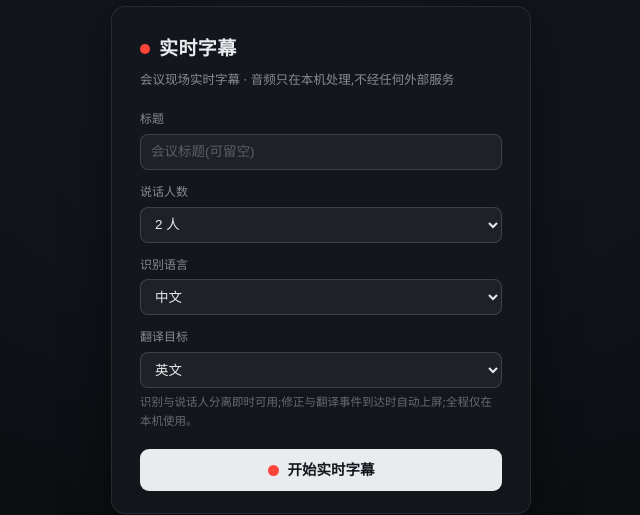
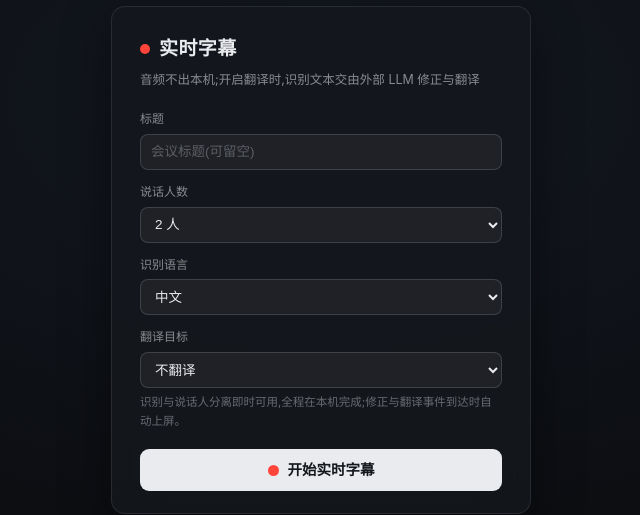
Before and after one commit to rendylong/translagent, a plain HTML site: page transcriber/static/live.html in a window 1280 px wide. Shown: the part 140-655 px from the top of the page, 319-959 px from the left. Drawn offline with Linux system fonts and the light colour scheme.

Commit message:
WP4 翻译默认改「不翻译」与隐私文案落地:fTgt selected 移至空值项(外发必须显式选择);note 动态化 #langNote(updateLangNote 按 tgt==src 切两段精确文案,fTgt/fSrc 双监听,初始随恢复值同步);旧默认 zh>en 一次性迁移 migrateLegacyLang(恰为旧默认即清键,显式选过被重置一次隐私收益优先)——表单路径弃用旧值走新默认不翻译(行为向量曾抓到沿用返回值的回归,已修),resume 路径保原值仅清键不改写本次会话展示(resume 无 start 上行,真实语言在服务端),init 调序先 resume 判定后表单恢复防迁移抢跑;:262 sub 改「音频不出本机;开启翻译时…」,:350 hint 只说音频不动,stopChip 未配密钥提示保留;7.8 f1 升白:started.llm===false 或 tgt==src 时 documentElement 加 llm-off(开始判一次,页面单会话生命周期 endNew 整页刷新无需卸除;resume 无 started 按语言对判,原 llm 旗标未持久化无从恢复),CSS 账本侧 .srow.f1 .stx 升 var(--lc-txt),面板侧升 light-dark(#1b1e23,var(--lc-txt))(面板随系统深浅色,浅色白底垫 #fff 不可读,定稿白语义取正文色,与账本侧差异已注释),译文层 --lc-tr 不动

```diff
--- a/transcriber/static/live.html
+++ b/transcriber/static/live.html
@@ -12,7 +12,7 @@
   :root{
     color-scheme: light dark;
     --lc-txt:#fff;                            /* 定稿句 ≈8.1:1 */
-    --lc-f1:rgba(255,255,255,.48);            /* pass1 待修正,过渡态有意更暗 ≈3.2:1 */
+    --lc-f1:rgba(255,255,255,.48);            /* pass1 待修正,过渡态有意更暗 ≈3.2:1;llm-off 会话直接升白 */
     --lc-partial:rgba(255,255,255,.68);       /* 正在说 ≈4.8:1,与 f1 拉开 20pp 瞥读可分 */
     --lc-tr:rgba(255,255,255,.62);            /* 跟句译文 ≈4.3:1(次级注释,接受) */
     --lc-faint:rgba(255,255,255,.35);         /* 静音分隔等最弱层 */
@@ -96,6 +96,7 @@
   .blog .stx{min-width:0;overflow-wrap:break-word} /* 词内不硬断(anywhere 已弃用) */
   .blog .srow.f1 .stx{color:var(--lc-f1)}
   .blog .srow.p2 .stx,.blog .srow.llm .stx{color:var(--lc-txt)}
+  .llm-off .blog .srow.f1 .stx{color:var(--lc-txt)}   /* 7.8 无修正会话:pass1 句即定稿,f1 升白 */
   .blog .str{display:block;font-size:11.5px;color:var(--lc-tr)}    /* 句数对齐时的跟句译文 */
   .blog .trblk{font-size:11.5px;color:rgba(255,255,255,.5);padding-left:18px;
     overflow-wrap:break-word}                       /* 句数不等时的整窗译文回落 */
@@ -180,6 +181,9 @@
   .e .who{flex:none;font-size:12px;font-weight:650;color:light-dark(#575f6b,rgba(233,235,239,.6))}
   .e .txt{min-width:0;overflow-wrap:anywhere;font-size:14.5px}
   .e.f1 .txt{color:light-dark(#7c8592,rgba(233,235,239,.62))}
+  /* 7.8 面板侧同升「定稿正文色」:面板随系统深浅色,浅色下半白底垫 #fff 不可读,
+     故浅色取面板正文色 #1b1e23、深色取 --lc-txt(账本侧无此问题,直接 var(--lc-txt)) */
+  .llm-off .pbody .e.f1 .txt{color:light-dark(#1b1e23,var(--lc-txt))}
   .e.p2 .txt{font-weight:550}
   .e .tr{display:block;margin-top:2px;padding-left:17px;font-size:12.5px;
     color:light-dark(#575f6b,rgba(233,235,239,.58));overflow-wrap:anywhere}
@@ -259,7 +263,7 @@
 <section class="setup" id="setup">
   <form class="card" id="setupForm">
     <h1><i></i>实时字幕</h1>
-    <p class="sub">会议现场实时字幕 · 音频只在本机处理,不经任何外部服务</p>
+    <p class="sub">音频不出本机;开启翻译时,识别文本交由外部 LLM 修正与翻译</p>
     <div class="fld">
       <label for="fTitle">标题</label>
       <input id="fTitle" type="text" maxlength="80" placeholder="会议标题(可留空)">
@@ -285,12 +289,12 @@
     <div class="fld">
       <label for="fTgt">翻译目标</label>
       <select id="fTgt">
-        <option value="">不翻译</option>
+        <option value="" selected>不翻译</option>
         <option value="zh">中文</option>
-        <option value="en" selected>英文</option>
+        <option value="en">英文</option>
         <option value="ja">日文</option>
       </select>
-      <p class="note">识别与说话人分离即时可用;修正与翻译事件到达时自动上屏;全程仅在本机使用。</p>
+      <p class="note" id="langNote">识别与说话人分离即时可用,全程在本机完成;修正与翻译事件到达时自动上屏。</p>
     </div>
     <button class="go" id="goBtn" type="submit"><i></i>开始实时字幕</button>
     <p class="note" id="resumeNote" hidden></p>
--- a/transcriber/static/live.js
+++ b/transcriber/static/live.js
@@ -168,6 +168,8 @@ function handleEvent(ev){
         if (p[1] && p[1] !== p[0])
           setChip('stopChip', '未配置翻译密钥(.env),本场仅识别、不修正不翻译', 9000);
       }
+      // 7.8:无修正会话(无密钥或本就未选翻译)pass1 句即定稿——开始判一次,会话中途不改
+      applyLlmOff(ev.llm === false || langPairIsNoTranslate(state.lang));
       break;
     case 'partial':
       state.partial = ev.text || '';
@@ -814,11 +816,14 @@ var LANG_OK = {zh: 1, en: 1, ja: 1};
 var LANG_NAME = {zh: '中文', en: '英文', ja: '日文'};
 
 function langFromStorage(){
-  /* 存储仍是 'src>tgt' 对字符串(兼容旧值 zh>en / zh>zh 等):
-     tgt==src 即「不翻译」;非法值回落默认 zh>en。 */
-  var p = String(localStorage.getItem('live.lang') || 'zh>en').split('>');
+  /* 存储仍是 'src>tgt' 对字符串(兼容旧值 zh>zh 等):tgt==src 即「不翻译」。
+     旧默认 'zh>en' 在此一次性迁移清除(WP4,见 migrateLegacyLang);恰为旧默认的
+     返回值不得沿用(迁移的立意就是让旧默认失效),与无值/非法一样按新默认
+     「不翻译」回落(原回落 'en' 已废);其余合法值不动。 */
+  var raw = migrateLegacyLang();
+  var p = String(raw === LEGACY_DEFAULT_LANG ? '' : (raw || '')).split('>');
   var src = LANG_OK[p[0]] ? p[0] : 'zh';
-  var tgt = LANG_OK[p[1]] ? p[1] : 'en';
+  var tgt = LANG_OK[p[1]] ? p[1] : src;
   return {src: src, tgt: tgt === src ? '' : tgt};
 }
 
@@ -838,6 +843,42 @@ function langLabel(pairStr){
   var p = String(pairStr || '').split('>');
   var s = LANG_NAME[p[0]] || p[0], t = LANG_NAME[p[1]] || p[1];
   return p[1] === p[0] ? s + '(不翻译)' : s + ' → ' + t;
+}
+
+/* ---------- WP4 隐私:note 动态化 + 旧默认迁移 + 7.8 llm-off ---------- */
+
+var LEGACY_DEFAULT_LANG = 'zh>en';   // 旧版翻译默认;恰为此值即视为未显式选择(见迁移)
+var NOTE_LOCAL = '识别与说话人分离即时可用,全程在本机完成;修正与翻译事件到达时自动上屏。';
+var NOTE_REMOTE = '识别与说话人分离在本机完成;修正与翻译会把窗口文本(不含音频、路径、人名)发送至外部 LLM 服务。';
+
+function updateLangNote(){
+  /* tgt≠src 才外发:note 即时切换外发告知。fSrc 变化同样会翻转 tgt==src 语义
+     (如 tgt=en 时把 src 改成 en),两处 change 都监听。 */
+  var src = $('fSrc').value || 'zh';
+  var tgt = $('fTgt').value;
+  $('langNote').textContent = (tgt && tgt !== src) ? NOTE_REMOTE : NOTE_LOCAL;
+}
+
+function migrateLegacyLang(){
+  /* 旧默认一次性迁移(WP4):存量机器的 live.lang 恰为 'zh>en'(旧默认,无法区分
+     是否显式选过)时清除该键,让新默认「不翻译」生效——显式选过 zh>en 的用户被
+     重置一次,隐私收益优先;其余合法值不动。返回清除前读到的原始值:resume 路径
+     用它保持本次会话的展示语言不被迁移改写(真实会话语言在服务端,resume 不发 start)。 */
+  var raw = localStorage.getItem('live.lang');
+  if (raw === LEGACY_DEFAULT_LANG) localStorage.removeItem('live.lang');
+  return raw;
+}
+
+function langPairIsNoTranslate(pairStr){
+  var p = String(pairStr || '').split('>');
+  return p.length === 2 && p[0] !== '' && p[0] === p[1];
+}
+
+function applyLlmOff(off){
+  /* 7.8 f1 升白:无修正会话(服务端无密钥,或本就未选翻译)里 pass1 句上屏即定稿,
+     f1 灰层不再承担「待修正」语义 → 根节点 llm-off 让 f1 直接升定稿色(译文层不动)。
+     开始时判一次;页面单会话生命周期(endNew 走整页刷新),无需对称卸除。 */
+  document.documentElement.classList.toggle('llm-off', !!off);
 }
 
 /* ---------- 停止(文案硬约束:按钮就叫「停止」) ---------- */
@@ -914,9 +955,14 @@ function tryAutoResume(){
   state.autoResume = true;
   state.title = localStorage.getItem('live.title') || '实时会议';
   state.speakers = parseInt(localStorage.getItem('live.speakers') || '0', 10) || 0;
-  state.lang = localStorage.getItem('live.lang') || 'zh>en';
+  var savedLang = migrateLegacyLang();     // resume 路径同样过迁移(键清除);原值仍用于本次会话
+  state.lang = savedLang || 'zh>zh';       // resume 无 start 上行:真实语言在服务端,此处仅供
+                                           // 设置弹层展示与 llm-off 判断(旧回落 'zh>en' 已废)
   var sa = parseInt(localStorage.getItem('live.startedAt') || '0', 10);
   state.startedAt = sa > 0 ? sa : Date.now();
+  // resume 无 started 应答(llm 旗标拿不到):按恢复出的语言对判——不翻译会话升白;
+  // 曾选翻译的维持灰→白渐进(原始 llm 状态未持久化,backlog 重放也不携带,无从恢复)
+  applyLlmOff(langPairIsNoTranslate(state.lang));
   setPhase('connecting');
   startCapture().then(function(){
     enterLiveUI();
@@ -936,11 +982,6 @@ function init(){
   state.mode = modeParam === 'panel' || modeParam === 'bar'
     ? modeParam
     : (localStorage.getItem('live.mode') === 'panel' ? 'panel' : 'bar');
-  $('fTitle').value = localStorage.getItem('live.title') || '';
-  restoreLangSelects();
-  var sp = localStorage.getItem('live.speakers');
-  if (sp != null && $('fSpeakers').querySelector('option[value="' + sp + '"]'))
-    $('fSpeakers').value = sp;
 
   makeDraggable($('barGrab'), $('bar'), 'live.barPos', function(){
     var bar = $('bar');
@@ -959,6 +1000,8 @@ function init(){
     $('setupErr').hidden = true;
     beginSession();
   });
+  $('fTgt').addEventListener('change', updateLangNote);
+  $('fSrc').addEventListener('change', updateLangNote);   // src 变化同样翻转 tgt==src 语义
   $('barExpand').addEventListener('click', function(){ setMode('panel'); });
   $('panelCollapse').addEventListener('click', function(){ setMode('bar'); });
   $('barPause').addEventListener('click', togglePause);
@@ -985,7 +1028,16 @@ function init(){
     location.href = '/';
   });
 
-  if (!tryAutoResume()){ $('setup').hidden = false; }
+  // 先判 resume 再恢复表单:tryAutoResume 必须在表单路径迁移之前拿到 live.lang 原始值
+  //(langFromStorage 的迁移会清掉旧默认键,顺序反了会改写本次会话的展示语言)
+  var resumed = tryAutoResume();
+  $('fTitle').value = localStorage.getItem('live.title') || '';
+  restoreLangSelects();               // 表单路径迁移在此发生;resume 失败回表单时已是新默认
+  var sp = localStorage.getItem('live.speakers');
+  if (sp != null && $('fSpeakers').querySelector('option[value="' + sp + '"]'))
+    $('fSpeakers').value = sp;
+  updateLangNote();                   // 初始 note 与恢复出的语言对一致(默认不翻译→无外发字样)
+  if (!resumed){ $('setup').hidden = false; }
 }
 
 if (document.readyState === 'loading') document.addEventListener('DOMContentLoaded', init);
```
